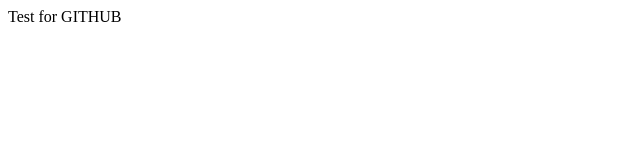
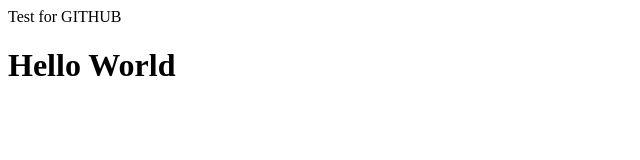
Before and after one commit to Kanyakorn1234/testgit, a plain HTML site: page index.html in a window 1280 px wide. Shown: the whole page, without its empty margins (0-640 px from the left). Drawn offline with Linux system fonts and the light colour scheme.

Commit message:
add hello world

```diff
--- a/index.html
+++ b/index.html
@@ -4,3 +4,5 @@
      <tittle> Test for GITHUB</tittle>
 </head>
 <body>
+     <h1>Hello World</h1>
+<body>
```
